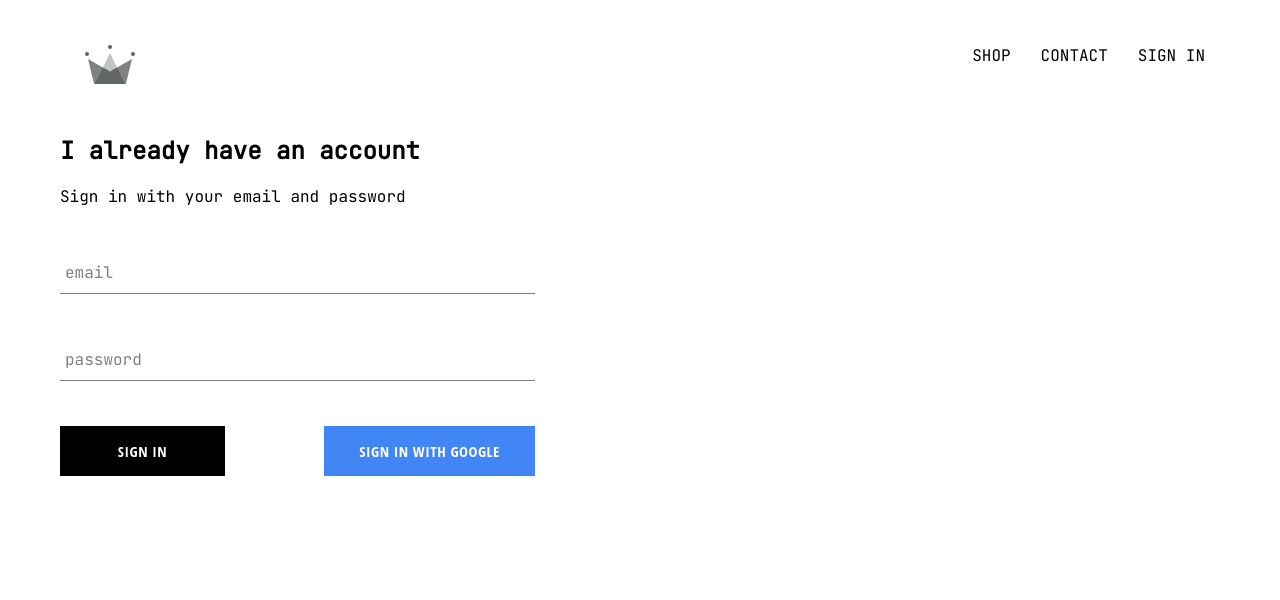
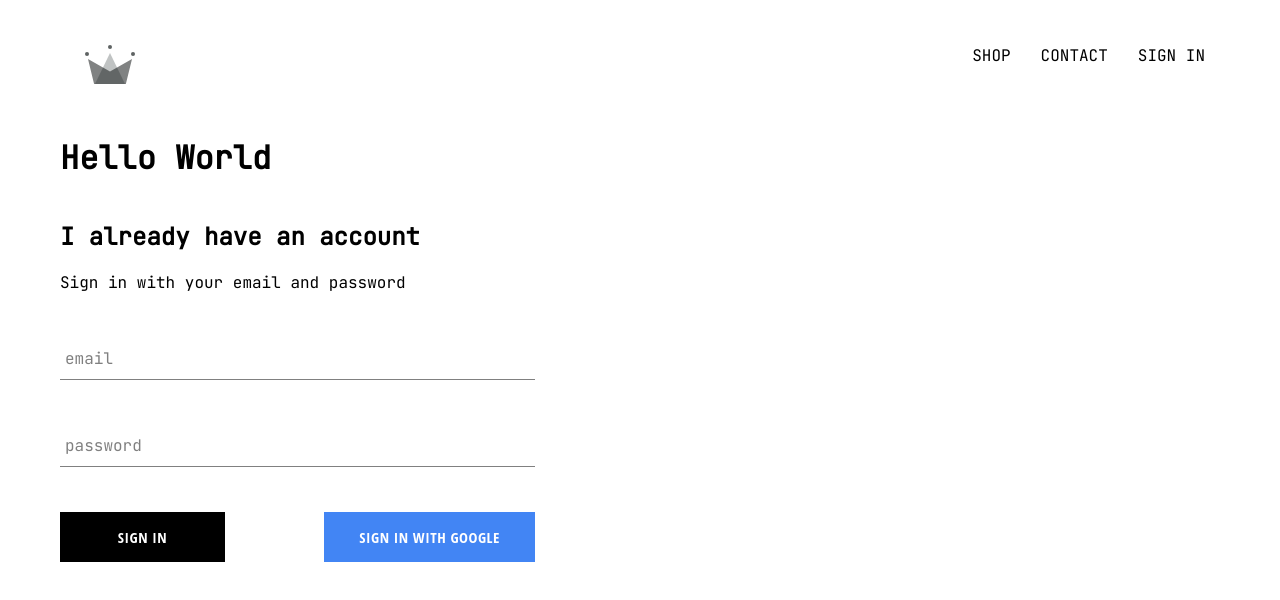
Before and after one commit to Avinash-Ashokar/React-ecommerce, a React (Create React App) app: page /signin in a window 1280 px wide. Shown: the top 600 px of the page. Built offline with nearby package versions, Linux system fonts and the light colour scheme; no server answers.

Commit message:
Just commit

```diff
--- a/package.json
+++ b/package.json
@@ -6,6 +6,7 @@
     "@testing-library/jest-dom": "^5.14.1",
     "@testing-library/react": "^11.2.7",
     "@testing-library/user-event": "^12.8.3",
+    "firebase": "^9.1.3",
     "node-sass": "^6.0.1",
     "react": "^17.0.2",
     "react-dom": "^17.0.2",
--- a/src/Components/signin/signin.component.jsx
+++ b/src/Components/signin/signin.component.jsx
@@ -32,6 +32,7 @@ class SignIn extends React.Component {
   render() {
     return (
       <div className="sign-in">
+      <h1> Hello World </h1>
         <h2>I already have an account</h2>
         <span>Sign in with your email and password</span>
 
```
Also changed, not shown: src/App.js (line endings or trailing spaces), 2 other files (tests, documents, lock files or other folders).
